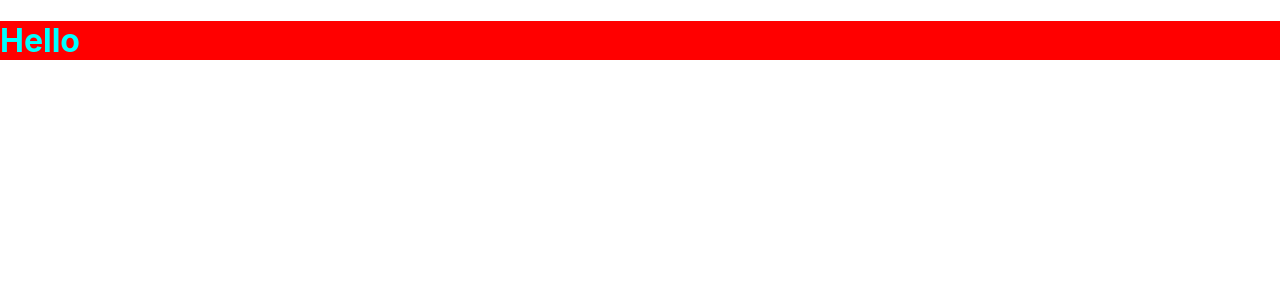
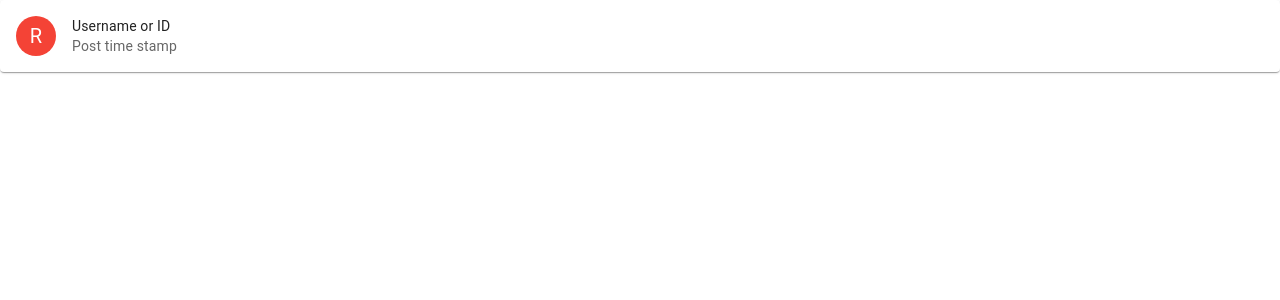
Before and after one commit to YumiKimbara/Photomaton-frontend, a React (Create React App) app: page / in a window 1280 px wide. Shown: the top 300 px of the page. Built offline with nearby package versions, Linux system fonts and the light colour scheme.

Commit message:
Still working on Profile and posts

```diff
--- a/package.json
+++ b/package.json
@@ -3,7 +3,12 @@
   "version": "0.1.0",
   "private": true,
   "dependencies": {
+    "@emotion/core": "^11.0.0",
+    "@emotion/react": "^11.5.0",
+    "@emotion/styled": "^11.3.0",
+    "@material-ui/core": "^4.12.3",
     "@material-ui/icons": "^4.11.2",
+    "@mui/icons-material": "^5.1.0",
     "@mui/material": "^5.0.6",
     "@reduxjs/toolkit": "^1.6.2",
     "@testing-library/jest-dom": "^4.2.4",
--- a/src/App.js
+++ b/src/App.js
@@ -1,10 +1,25 @@
+import { RouterOutlined } from "@mui/icons-material";
 import React from "react";
-import Home from "./components/Home";
+import {
+  BrowserRouter as Router,
+  Routes,
+  Route
+} from "react-router-dom";
+import Post from "./components/Post";
+import Posts from "./components/Posts";
+import Profile from "./components/Profile";
+
 
 function App() {
   return (
     <>
-      <Home />
+      <Router>
+        <Routes>
+          <Route exact path="/" element={<Posts />} />
+          <Route path="/Profile" element={<Profile />} />
+          <Route path="/Posts" element={<Posts/>}/>
+        </Routes>
+      </Router>
     </>
   );
 }
--- a/src/components/Home.js
+++ /dev/null
@@ -1,13 +0,0 @@
-import "../styles/Home.scss";
-
-const Home = () => {
-  return (
-    <>
-      <div>
-        <h1>Hello</h1>
-      </div>
-    </>
-  );
-};
-
-export default Home;
--- /dev/null
+++ b/src/components/Photo.jsx
@@ -0,0 +1,12 @@
+import React, { useState, useEffect } from 'react';
+import { Link } from 'react-router-dom';
+
+
+const PhotoLink = (props) => {
+    return (
+
+            <img src={props.url} />
+    )
+}
+
+export default PhotoLink;
--- /dev/null
+++ b/src/components/Post.jsx
@@ -0,0 +1,20 @@
+import { Avatar, Card, CardHeader } from '@mui/material';
+import { red } from '@mui/material/colors';
+import React, { useState, useEffect } from 'react';
+
+const Post = () => {
+    return (
+        <Card>
+            <CardHeader
+                avatar={
+                    <Avatar sx={{ bgcolor: red[500] }} aria-label="recipe">
+                        R
+                    </Avatar>}
+                title="Username or ID"
+                subheader="Post time stamp"
+            />
+        </Card>
+    )
+}
+
+export default Post;
--- /dev/null
+++ b/src/components/Posts.js
@@ -0,0 +1,10 @@
+import React, { useState, useEffect } from 'react';
+import Post from './Post';
+
+const Posts = () => {
+    return (
+        <Post/>
+    )
+}
+
+export default Posts;
--- a/src/components/Profile.js
+++ b/src/components/Profile.js
@@ -1,12 +1,54 @@
-import { dividerClasses } from '@mui/material';
 import React, { useState, useEffect } from 'react';
+import {Avatar, Button} from '@mui/material'
+import PhotoLink from './Photo';
 
 const Profile = () => {
-    return (
-        <div>
-            This is a profile 📄
-        </div>
-    )
+    // Fake data start
+    const [userData, setUserData] = useState(null)
+    const [imgData, setImgData] = useState(null)
+
+    useEffect(async () => {
+        const userRes = await fetch('https://randomuser.me/api/?results=1')
+        const userData = await userRes.json()
+        setUserData(userData)
+
+        const imgRes = await fetch('https://api.pexels.com/v1/curated?per_page=5', {
+            method: 'GET',
+            headers: {
+                Accept: 'application/json',
+                Authorization: '563492ad6f91700001000001e4ec3e797aff44bebec8c4976b825340'
+            }
+        })
+        const imgData = await imgRes.json()
+        setImgData(imgData)
+    }, [])
+
+    console.log(userData)
+    console.log(imgData)
+    // Fake data end
+
+    return (userData && imgData)?(
+        <>
+            {/* Header */}
+            <div className="user">
+                <Avatar src={userData.results[0].picture.large} />
+                <div className="userInfo">
+                    <h1>UserName</h1>
+                    <h4>UserID</h4>
+                    <Button variant="text">Friends</Button>
+                    <h3>PostCount</h3>
+                </div>
+            </div>
+            <hr />
+            <div className="posts">
+                {imgData.photos.map((obj) => {
+                    return <PhotoLink url={obj.src.small} />
+                })}
+            </div>
+
+            {/* Footer */}
+        </>
+    ):(<div>Wait a sec</div>)
 }
 
 export default Profile
--- a/src/styles/Home.scss
+++ b/src/styles/Home.scss
@@ -1,6 +1,6 @@
-div {
-  background-color: red;
-  h1 {
-    color: aqua;
-  }
-}
+// div {
+//   background-color: red;
+//   h1 {
+//     color: aqua;
+//   }
+// }
```
Also changed, not shown: 1 other file (tests, documents, lock files or other folders).
